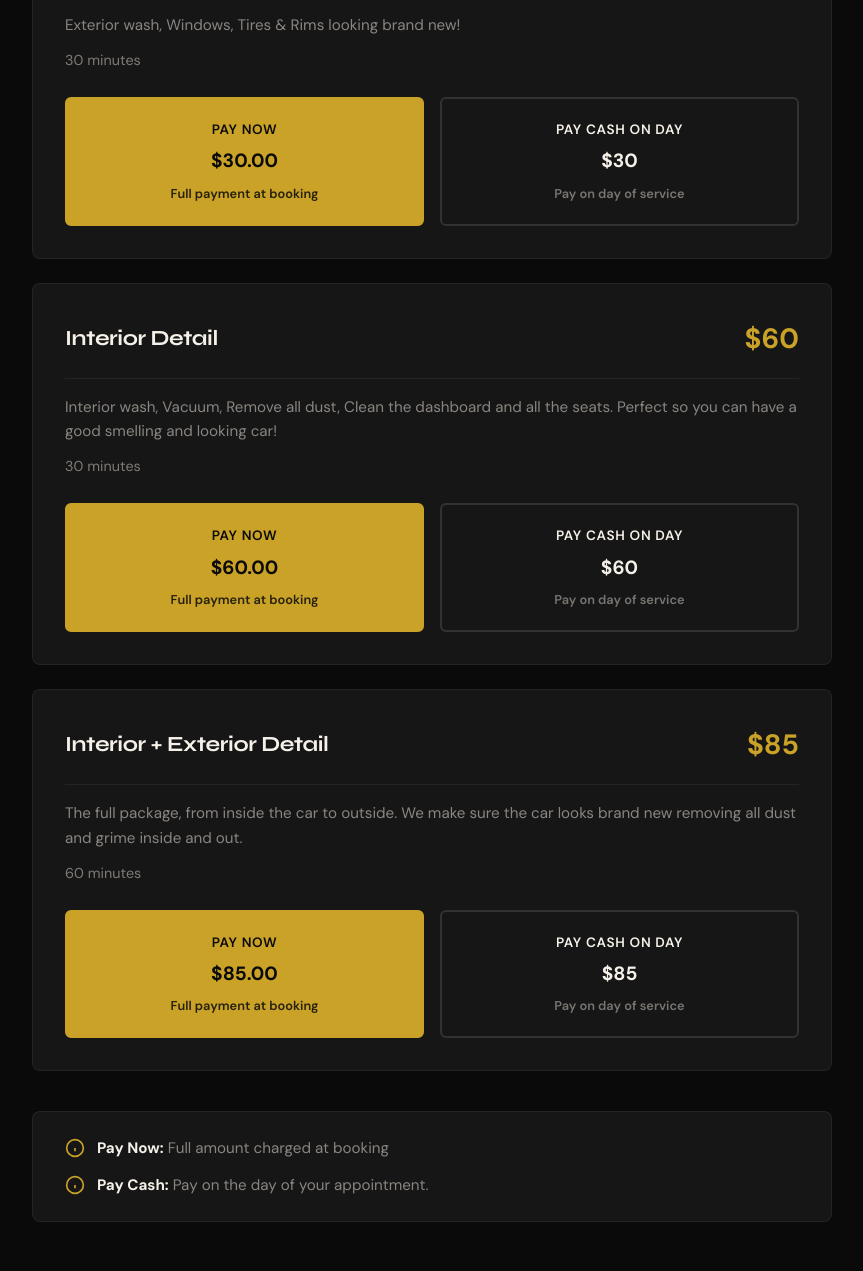
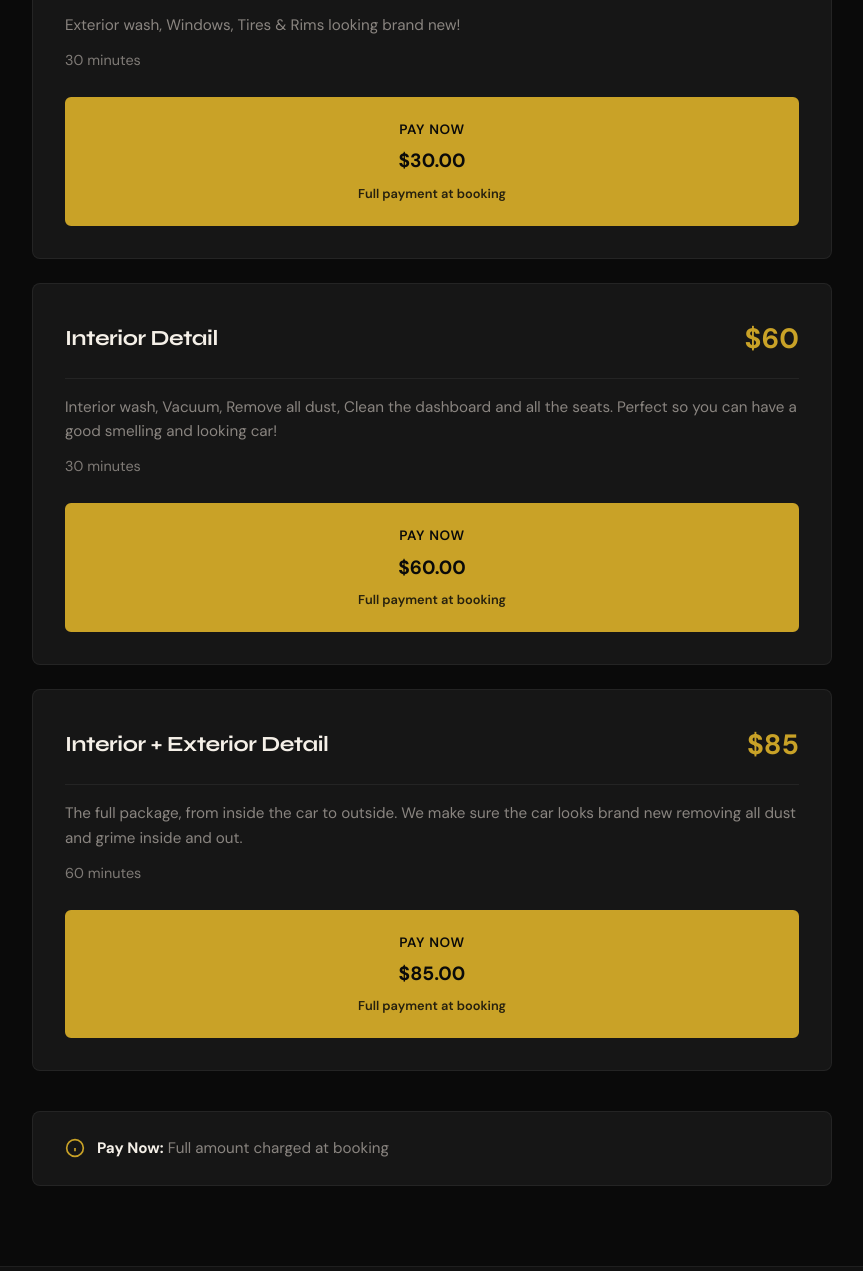
Before and after one commit to cjcardetailing/cj-car-detailing, a website: page regulars.html in a window 1280 px wide. Shown: the part 389-1660 px from the top of the page, without its empty margins (208-1071 px from the left). Drawn offline with Linux system fonts and the light colour scheme.

Commit message:
Revert "Remove 50% deposit from pay cash; add pay cash option to regulars page"
This reverts commit b5857c46d36e05717be31fec643e9db4cf7de9e4.

```diff
--- a/regulars.html
+++ b/regulars.html
@@ -54,20 +54,13 @@
                     </div>
                     <p class="service-description-text">Exterior wash, Windows, Tires & Rims looking brand new!</p>
                     <p class="service-duration">30 minutes</p>
-                    <div class="payment-buttons">
+                    <div class="payment-buttons payment-buttons-full">
                         <a href="https://cal.com/cjcardetailing/exterior-detail-30-pay-now-regulars" target="_blank" rel="noopener noreferrer" class="btn-payment btn-pay-now">
                             <div class="payment-label">
                                 <span class="payment-type">Pay Now</span>
                                 <span class="payment-amount">$30.00</span>
                             </div>
                             <span class="payment-subtitle">Full payment at booking</span>
-                        </a>
-                        <a href="https://cal.com/cjcardetailing/exterior-detail-30-pay-cash-regulars" target="_blank" rel="noopener noreferrer" class="btn-payment btn-pay-cash">
-                            <div class="payment-label">
-                                <span class="payment-type">Pay Cash on Day</span>
-                                <span class="payment-amount">$30</span>
-                            </div>
-                            <span class="payment-subtitle">Pay on day of service</span>
                         </a>
                     </div>
                 </div>
@@ -80,20 +73,13 @@
                     </div>
                     <p class="service-description-text">Interior wash, Vacuum, Remove all dust, Clean the dashboard and all the seats. Perfect so you can have a good smelling and looking car!</p>
                     <p class="service-duration">30 minutes</p>
-                    <div class="payment-buttons">
+                    <div class="payment-buttons payment-buttons-full">
                         <a href="https://cal.com/cjcardetailing/interior-detail-60-pay-now-regulars" target="_blank" rel="noopener noreferrer" class="btn-payment btn-pay-now">
                             <div class="payment-label">
                                 <span class="payment-type">Pay Now</span>
                                 <span class="payment-amount">$60.00</span>
                             </div>
                             <span class="payment-subtitle">Full payment at booking</span>
-                        </a>
-                        <a href="https://cal.com/cjcardetailing/interior-detail-60-pay-cash-regulars" target="_blank" rel="noopener noreferrer" class="btn-payment btn-pay-cash">
-                            <div class="payment-label">
-                                <span class="payment-type">Pay Cash on Day</span>
-                                <span class="payment-amount">$60</span>
-                            </div>
-                            <span class="payment-subtitle">Pay on day of service</span>
                         </a>
                     </div>
                 </div>
@@ -106,20 +92,13 @@
                     </div>
                     <p class="service-description-text">The full package, from inside the car to outside. We make sure the car looks brand new removing all dust and grime inside and out.</p>
                     <p class="service-duration">60 minutes</p>
-                    <div class="payment-buttons">
+                    <div class="payment-buttons payment-buttons-full">
                         <a href="https://cal.com/cjcardetailing/interior-exterior-detail-85-pay-now-regulars" target="_blank" rel="noopener noreferrer" class="btn-payment btn-pay-now">
                             <div class="payment-label">
                                 <span class="payment-type">Pay Now</span>
                                 <span class="payment-amount">$85.00</span>
                             </div>
                             <span class="payment-subtitle">Full payment at booking</span>
-                        </a>
-                        <a href="https://cal.com/cjcardetailing/interior-exterior-detail-80-pay-cash-regulars" target="_blank" rel="noopener noreferrer" class="btn-payment btn-pay-cash">
-                            <div class="payment-label">
-                                <span class="payment-type">Pay Cash on Day</span>
-                                <span class="payment-amount">$85</span>
-                            </div>
-                            <span class="payment-subtitle">Pay on day of service</span>
                         </a>
                     </div>
                 </div>
@@ -133,14 +112,6 @@
                         <line x1="12" y1="8" x2="12.01" y2="8"></line>
                     </svg>
                     <span><strong>Pay Now:</strong> Full amount charged at booking</span>
-                </div>
-                <div class="info-item">
-                    <svg class="info-icon" width="20" height="20" viewBox="0 0 24 24" fill="none" stroke="currentColor" stroke-width="2">
-                        <circle cx="12" cy="12" r="10"></circle>
-                        <line x1="12" y1="16" x2="12" y2="12"></line>
-                        <line x1="12" y1="8" x2="12.01" y2="8"></line>
-                    </svg>
-                    <span><strong>Pay Cash:</strong> Pay on the day of your appointment.</span>
                 </div>
             </div>
         </div>
```
Also changed, not shown: book.html (+7 -7 lines).
